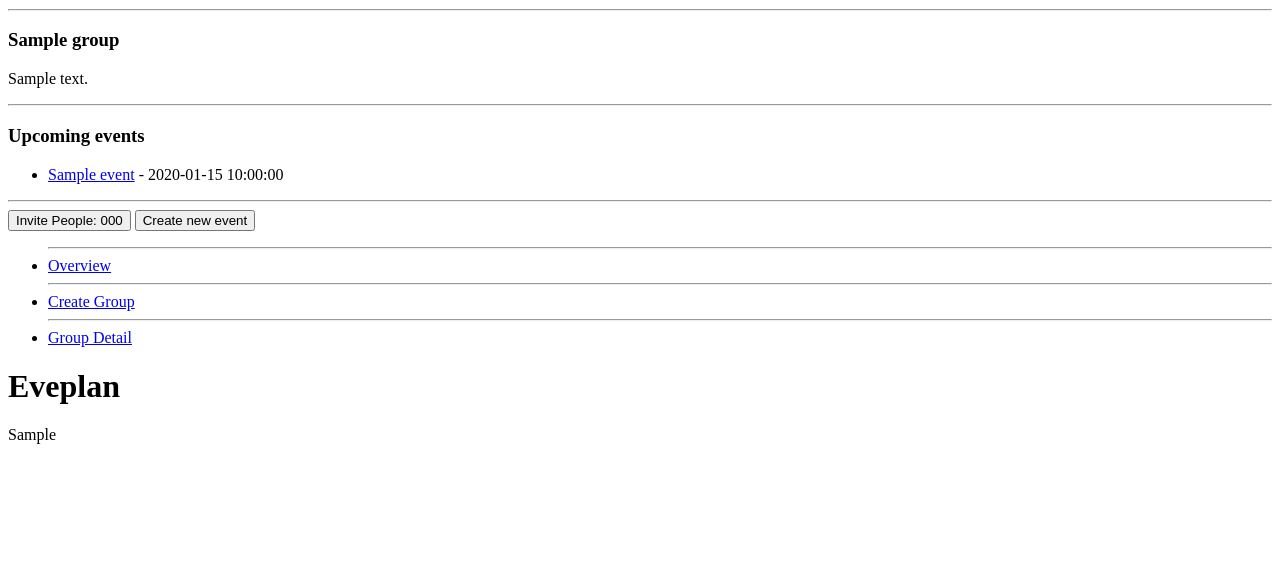
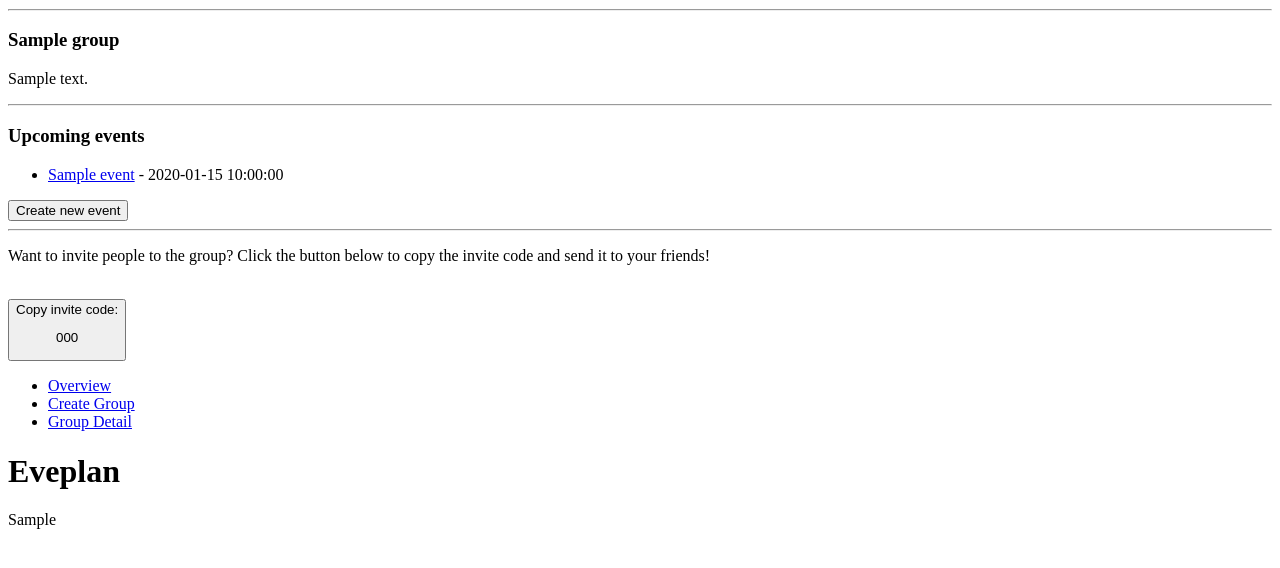
Before and after one commit to jennecattoor/Plan-it, a PHP site: template src/view/users/group.php in a window 1280 px wide. Shown: the part 200-768 px from the top of the page. Run offline with PHP 8.4, Linux system fonts and the light colour scheme; the visitor is signed in with stand-in values (Sample User, id 1); the template is opened without the code that fills it: most values are stand-ins (such as "Sample title", 1, 10 or a date in 2020).

Commit message:
Invite button now copies code to clipboard & general styling

```diff
--- a/src/view/layout.php
+++ b/src/view/layout.php
@@ -18,7 +18,7 @@
             <ul class="nav-menu">
               <?php if ($_SESSION['valid'] == false) {?>
               <li class="nav-item">
-                  <a a href="index.php?page=index" class="nav-link">Sign Up</a>
+                  <a href="index.php?page=index" class="nav-link">Sign Up</a>
               </li>
               <li class="nav-item">
                  <a href="index.php?page=login" class="nav-link">Login</a>
@@ -50,21 +50,17 @@
         <li class="footer-item">
             <a href="index.php?page=index" class="footer-link">Home</a>
         </li>
-        <hr class="hr-footer">
         <li class="footer-item">
             <a href="index.php?page=login" class="footer-link">Login</a>
         </li>
         <?php }; ?>
         <?php if ($_SESSION['valid'] == true) {?>
-        <hr class="hr-footer">
         <li class="footer-item">
             <a href="index.php?page=overview" class="footer-link">Overview</a>
         </li>
-        <hr class="hr-footer">
         <li class="footer-item">
             <a href="index.php?page=createGroup" class="footer-link">Create Group</a>
         </li>
-        <hr class="hr-footer">
         <li class="footer-item">
             <a href="index.php?page=group" class="footer-link">Group Detail</a>
         </li>
--- a/src/view/users/group.php
+++ b/src/view/users/group.php
@@ -23,13 +23,16 @@
       <?php endforeach; ?>
       </ul>
     </div>
+    <button class="button">Create new event</button>
     <hr class="hr-footer">
   </div>
 
   <div class="group-buttons">
-    <button class="button">Invite People: <?php echo $group['code']; ?></button>
+    <p>Want to invite people to the group? Click the button below to copy the invite code and send it to your friends!</p>
+    <br>
+    <button class="button" id="copy-btn">Copy invite code:<p id="group-code"><?php echo $group['code']; ?></p></button>
     <a href="index.php?page=createEvent&id=<?php echo $group['id']; ?>">
-      <button class="button">Create new event</button>
+
     </a>
   </div>
 
```
Also changed, not shown: src/js/script.js (+9 -0 lines), src/style.css (+11 -6 lines).
